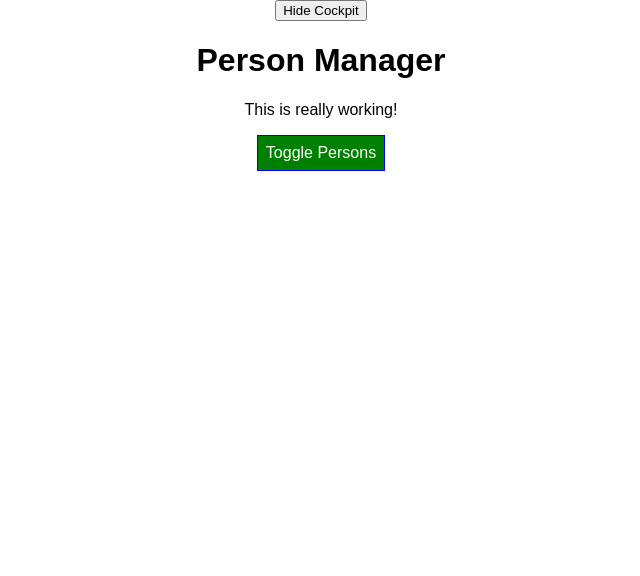
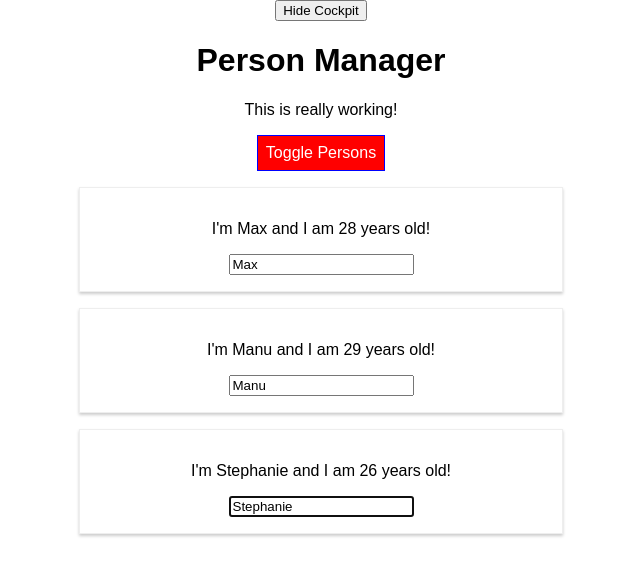
Before and after one commit to suedenim/reactHamburger, a React app: page / in a window 1280 px wide. Shown: the top 576 px of the page, without its empty margins (319-959 px from the left). Built offline with nearby package versions, Linux system fonts and the light colour scheme.

Commit message:
Component wrappers and proptypes

```diff
--- a/package.json
+++ b/package.json
@@ -30,6 +30,7 @@
     "postcss-flexbugs-fixes": "3.2.0",
     "postcss-loader": "2.0.6",
     "promise": "8.0.1",
+    "prop-types": "^15.7.2",
     "radium": "^0.19.4",
     "react": "^16.10.2",
     "react-dev-utils": "^4.0.1",
--- a/src/Components/Cockpit/Cockpit.js
+++ b/src/Components/Cockpit/Cockpit.js
@@ -1,13 +1,15 @@
-import React, {useEffect} from 'react';
+import React, {useEffect, useRef} from 'react';
 
 import classes from './Cockpit.css';
 
 const cockpit = (props) => {
+    const toggleBtnRef = useRef(null);
 
     useEffect(
         () => { console.log('[Cockpit.js] useEffect');
 
-        setTimeout(() => { alert('Data saved!'); }, 1000);
+        //setTimeout(() => { alert('Data saved!'); }, 1000);
+        toggleBtnRef.current.click();
 
         return () => {
             console.log('[Cockpit.js] init/unmount clean up useEffect');
@@ -42,7 +44,8 @@
             <p className={assignedClasses.join(' ')}>This is really working!</p>
             <button
                 className={btnClass}
-                onClick={props.clicked}>
+                onClick={props.clicked}
+                ref={toggleBtnRef}>
                 Toggle Persons
             </button>
         </div>
--- a/src/Components/Persons/Person/Person.js
+++ b/src/Components/Persons/Person/Person.js
@@ -1,22 +1,46 @@
 import React, {Component} from 'react';
+import PropTypes from 'prop-types';
 
 import classes from './Person.css';
+import withClass from '../../../hoc/withClass';
+import Aux from '../../../hoc/Auxiliary';
 
 class Person extends Component {
+  constructor(props) {
+    super(props);
+    this.inputElementRef = React.createRef();
+  }
+
+  componentDidMount() {
+    //this.inputElement.focus();
+    this.inputElementRef.current.focus();
+  }
 
   render() {
     console.log('[Person.js](' + this.props.pid + ') rendering...');
 
     return (
-      <div className={classes.Person}>
+      <Aux>
         <p onClick={this.props.click}>
           I'm {this.props.name} and I am {this.props.age} years old!
         </p>
         <p>{this.props.children}</p>
-        <input type="text" onChange={this.props.changed} value={this.props.name} />
-      </div>
+        <input
+          type="text"
+          //ref={(inputEl) => {this.inputElement = inputEl} }
+          ref={this.inputElementRef}
+          onChange={this.props.changed}
+          value={this.props.name} />
+      </Aux>
     );
   }
 }
 
-export default Person;
+Person.propTypes = {
+  click: PropTypes.func,
+  name: PropTypes.string,
+  age: PropTypes.number,
+  changed: PropTypes.func
+};
+
+export default withClass(Person, classes.Person);
--- a/src/Container/App.js
+++ b/src/Container/App.js
@@ -3,6 +3,8 @@
 import classes from './App.css';
 import Cockpit from '../Components/Cockpit/Cockpit'
 import Persons from '../Components/Persons/Persons';
+import withClass from '../hoc/withClass';
+import Aux from '../hoc/Auxiliary';
 
 class App extends Component {
 constructor(props){
@@ -86,7 +88,8 @@
     }
 
     return (
-      <div className={classes.App}>
+      <Aux>
+
         <button onClick={() => { this.setState({ showCockpit: false}) } } >Hide Cockpit</button>
 
         { this.state.showCockpit ? <Cockpit
@@ -95,10 +98,11 @@
           clicked={this.togglePersonsHandler}
           showPersons={this.state.showPersons} /> : null }
         {persons}
-      </div>
+
+      </Aux>
     );
     // return React.createElement('div', {className: 'App'}, React.createElement('h1', null, 'Does this work now?'));
   }
 }
 
-export default App;
+export default withClass(App, classes.App);
--- /dev/null
+++ b/src/hoc/Auxiliary.js
@@ -0,0 +1,3 @@
+const aux = props => props.children
+
+export default aux;
--- /dev/null
+++ b/src/hoc/withClass.js
@@ -0,0 +1,11 @@
+import React from 'react';
+
+const withClass = (WrappedComponent, className) => {
+    return props => (
+        <div className={className}>
+            <WrappedComponent {...props} />
+        </div>
+    );
+};
+
+export default withClass;
```
